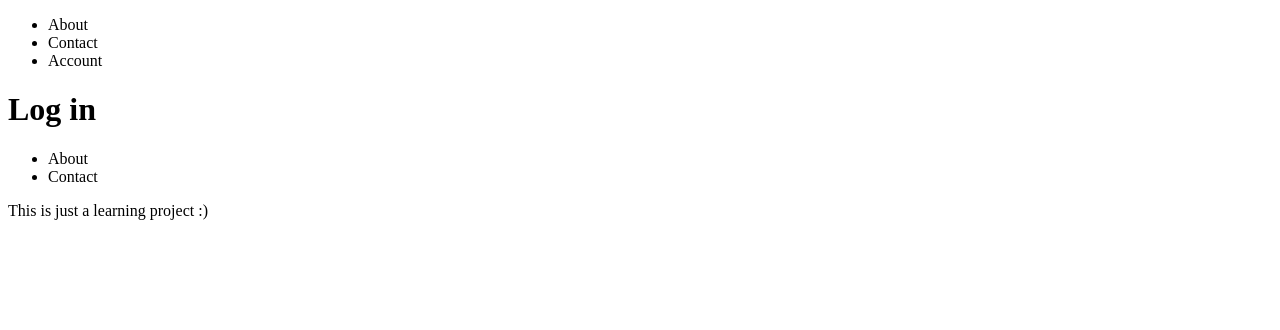
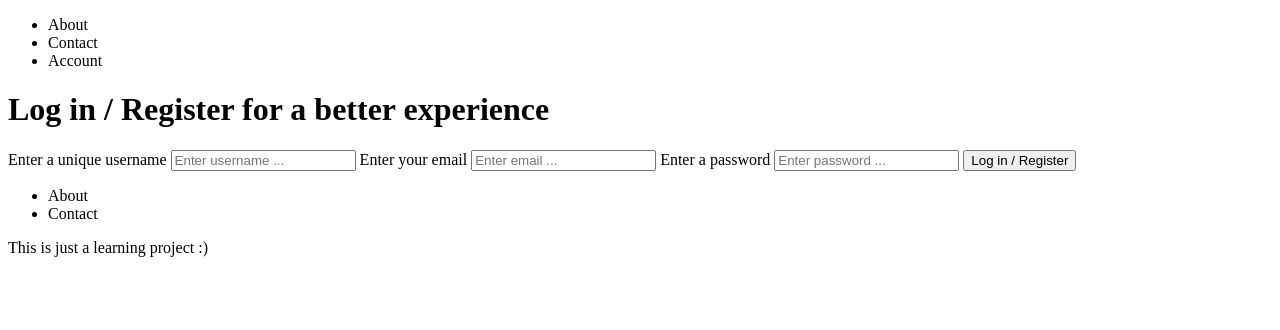
Before and after one commit to mkorbar/hangmanTestProject, a Flask app: template templates/login.html in a window 1280 px wide. Shown: the top 330 px of the page. Run offline with Flask 2, Linux system fonts and the light colour scheme; the template is opened without the code that fills it, so the values that code supplies are empty.

Commit message:
bug fixes so both unregistered and registered users can play

```diff
--- a/hangman.py
+++ b/hangman.py
@@ -4,8 +4,8 @@ import random
 # define writing file if you need one
 
 def write_to_score_file(name, chosen_word, guesses):
-    with open('hangman_scores.txt', 'a') as score_file:
-        score_file.write(f"{name} {chosen_word} {str(guesses)}")
+    with open(f'{name}.txt', 'a') as score_file:
+        score_file.write(f"{chosen_word} {str(guesses)}\n")
 
 
 # HANGMAN GAME FUNCTION
--- a/main.py
+++ b/main.py
@@ -1,10 +1,66 @@
 from flask import Flask, render_template, request, make_response, redirect
-
+from flask_sqlalchemy import SQLAlchemy
 
 import hangman
+import os
+import hashlib
+import uuid
+import datetime
 
 
 app = Flask(__name__)
+
+
+app.config['SQLALCHEMY_DATABASE_URI'] = os.getenv('DATABASE_URI', 'sqlite:///db.sqlite')
+
+
+db = SQLAlchemy(app)
+
+
+class User(db.Model):
+    id = db.Column(db.Integer, primary_key=True)
+    user_name = db.Column(db.String, unique=True)
+    user_email = db.Column(db.String, unique=True)
+    user_password = db.Column(db.String, unique=False)
+    session_token = db.Column(db.String, unique=True)
+    session_word = db.Column(db.String, unique=False)
+
+
+db.create_all()
+
+
+@app.route('/login', methods=['POST', 'GET'])
+def login():
+    if request.method == 'GET':
+        return render_template("login.html")
+    elif request.method == 'POST':
+        user_name = request.form.get("user_name")
+        user_email = request.form.get("user_email")
+        user_password = request.form.get("user_password")
+        hashed_password = hashlib.sha256(user_password.encode()).hexdigest()
+
+        user = User.query.filter_by(user_email=user_email).first()
+
+        if not user:
+            user = User(user_name=user_name, user_email=user_email, user_password=hashed_password)
+            message = "New user created!"
+        else:
+            if user.user_password != hashed_password:
+                return render_template("/login", error="Password is incorrect")
+            if user.user_name != user_name:
+                return render_template("/login", error="Username is incorrect")
+            else:
+                message = "Welcome back!"
+
+        user.session_token = str(uuid.uuid4())
+        db.session.add(user)
+        db.session.commit()
+
+        response = make_response(render_template('/index.html', message=message))
+        response.set_cookie(
+            'session_token', user.session_token, expires=(datetime.datetime.now() + datetime.timedelta(days=1))
+        )
+        return response
 
 
 @app.route("/", methods=['POST', 'GET'])
@@ -23,10 +79,24 @@ def index():
             secret_letters = hangman.word_to_letters(secret_word)
             masked_letters = hangman.mask_word(secret_letters)
             masked_word = "".join(masked_letters)
+            guess_list = ""
+
             response = make_response(render_template("game.html", masked_word=masked_word))
             response.set_cookie("user_difficulty", str(difficulty))
-            response.set_cookie("secret_word", secret_word)
             response.set_cookie("masked_word", masked_word)
+            response.set_cookie("guess_list", guess_list)
+
+            session_token = request.cookies.get("session_token")
+
+            if not session_token:
+                response.set_cookie("secret_word", secret_word)
+
+            else:
+                user = User.query.filter_by(session_token=session_token).first()
+                user.session_word = secret_word
+                db.session.add(user)
+                db.session.commit()
+
             return response
 
 
@@ -36,20 +106,44 @@ def game():
         return redirect("index.html")
     elif request.method == 'POST':
         guess = request.form.get("guess")
-        secret_letters = list(request.cookies.get("secret_word"))
         masked_letters = list(request.cookies.get("masked_word"))
+        guess_list = request.cookies.get("guess_list")
+        guess_list += guess
+        print_guess_list = list(guess_list)
+
+        session_token = request.cookies.get("session_token")
+
+        if not session_token:
+            secret_letters = list(request.cookies.get("secret_word"))
+
+        else:
+            user = User.query.filter_by(session_token=session_token).first()
+            secret_letters = list(user.session_word)
+
         interface_list = hangman.hangman_guess(secret_letters, masked_letters, guess)
         masked_letters = interface_list.copy()
         masked_word = "".join(masked_letters)
         for letter in masked_letters:
             if letter == "*":
-                response = make_response(render_template("game.html", masked_word=masked_word))
+                response = make_response(render_template("game.html",
+                                                         masked_word=masked_word,
+                                                         guesses=print_guess_list))
                 response.set_cookie("masked_word", masked_word)
+                response.set_cookie("guess_list", guess_list)
                 return response
-            else:
-                msg_end = "Congratulations, you've guessed it!"
-                response = make_response(render_template("game.html", masked_word=masked_word, msg_end=msg_end))
-                return response
+
+        msg_end = "Congratulations, you've guessed it!"
+
+        if session_token:
+            user = User.query.filter_by(session_token=session_token).first()
+            num_of_guesses = len(guess_list)
+            hangman.write_to_score_file(user.user_name, user.session_word, num_of_guesses)
+
+        response = make_response(render_template("game.html",
+                                                 masked_word=masked_word,
+                                                 guesses=print_guess_list,
+                                                 msg_end=msg_end))
+        return response
 
 
 if __name__ == '__main__':
--- a/templates/game.html
+++ b/templates/game.html
@@ -2,6 +2,8 @@
 
 {% block content %}
 <h2>{{ masked_word }}</h2>
+
+<p>{{ guesses }}</p>
 
 {% if msg_end %}
 <p>{{ msg_end }}</p>
--- a/templates/index.html
+++ b/templates/index.html
@@ -4,8 +4,13 @@
 <h1>Let's play hangman!</h1>
 <p>If you'd like to store your scores, please <a href="/login">log in</a></p>
 
+
 {% if error %}
 <p>{{ error }}</p>
+{% endif %}
+
+{% if message %}
+<p>{{ message }}</p>
 {% endif %}
 
 <form method="post" action="/">
--- a/templates/login.html
+++ b/templates/login.html
@@ -1,6 +1,24 @@
 {% extends "base.html" %}
 
 {% block content %}
-<h1>Log in</h1>
+<h1>Log in / Register for a better experience</h1>
+
+{% if message %}
+<p>{{ message }}</p>
+{% endif %}
+
+{% if error %}
+<p>{{ error }}</p>
+{% endif %}
+
+<form method="post" action="/login">
+    <label for="user_name">Enter a unique username</label>
+    <input id="user_name" name="user_name" type="text" placeholder="Enter username ...">
+    <label for="user_email">Enter your email</label>
+    <input id="user_email" name="user_email" type="text" placeholder="Enter email ...">
+    <label for="user_password">Enter a password</label>
+    <input id="user_password" name="user_password" type="text" placeholder="Enter password ...">
+    <button type="submit">Log in / Register</button>
+</form>
 
 {% endblock content %}
```
